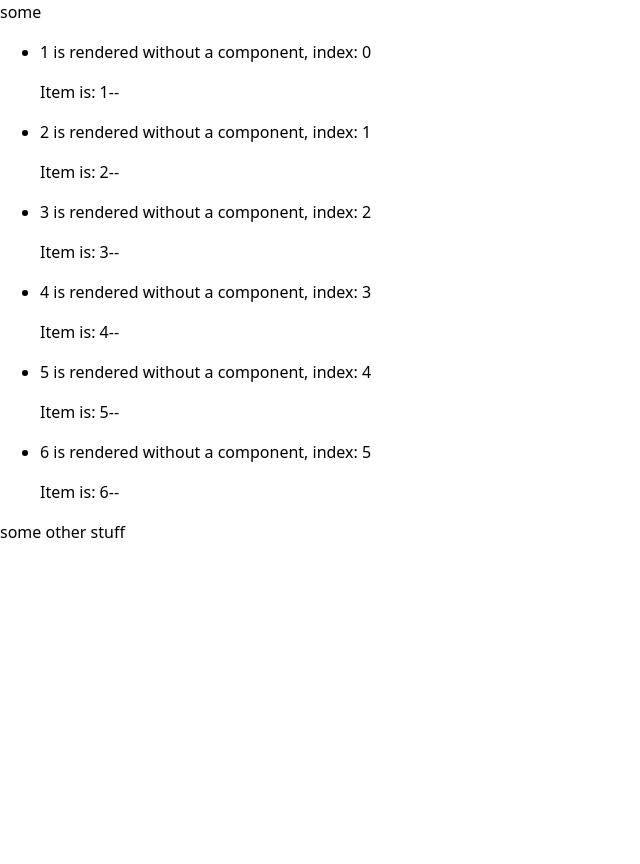
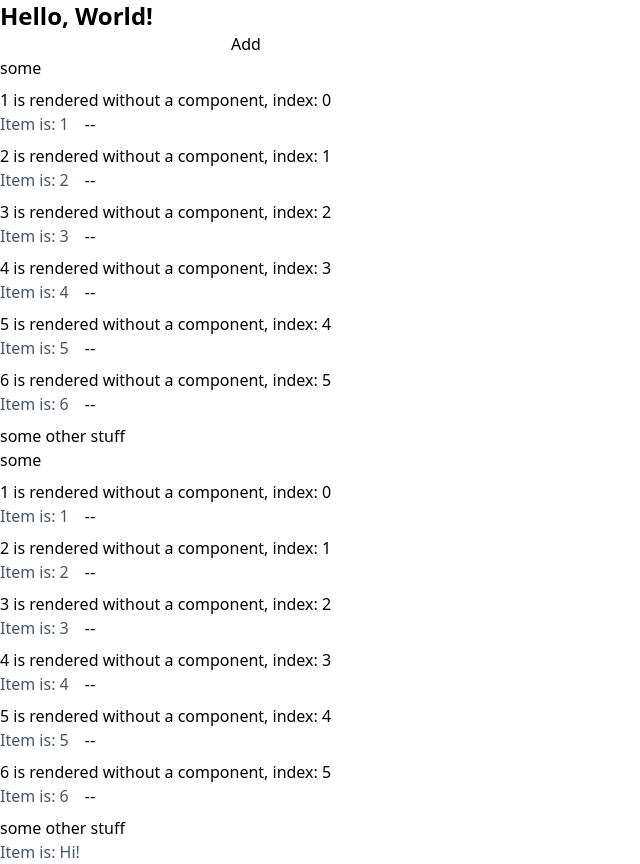
Before and after one commit to mpourismaiel/change, a website: page website/index.html in a window 1280 px wide. Shown: the whole page, without its empty margins (0-640 px from the left). Before the commit the page ends 800 px from the top, so only its background shows below. Drawn offline with nearby package versions, Linux system fonts and the light colour scheme; files that its build step writes are made by us from their sources.

Commit message:
event listeners and style handlers

```diff
--- a/change.js
+++ b/change.js
@@ -5,10 +5,12 @@ const pointers = {};
 const subscribers = {};
 
 function createPointer(pathInContext) {
+  const splitPath = pathInContext.toLowerCase().split(".");
+
   pointers[pathInContext] = {
     path: pathInContext,
     dependencies: [],
-    lookup: function (context, { original, path, newValue } = {}) {
+    lookup: function (context, { path, newValue } = {}) {
       if (newValue) {
         if (path === pathInContext) {
           // Update context using the new value
@@ -22,18 +24,13 @@ function createPointer(pathInContext) {
           return { value: newValue, type: "variable", original: pathInContext };
         }
       }
-      const variable = pathInContext
-        .split(".")
-        .reduce((acc, key) => acc[key], context);
+
+      const variable = splitPath.reduce((acc, key) => acc[key], context);
       return variable;
     },
   };
 
   return pointers[pathInContext];
-}
-
-function createVariable(path) {
-  return createPointer(path);
 }
 
 function parseNode(node) {
@@ -206,12 +203,24 @@ function parseNode(node) {
         }
       } else if (child.nodeType === Node.ELEMENT_NODE) {
         const parsedChild = parseNode(child);
-        // TODO: simplify this
-        parsedChild.eventListeners = Array.from(parsedChild.node.attributes)
-          .map((attr) => attr.name)
-          .filter((name) => name.startsWith("on:"))
-          .map((name) => name.replace(/^on:/, ""))
-          .forEach((name) => parsedChild.node.removeAttribute(`on:${name}`));
+
+        parsedChild.eventListeners = Array.from(
+          parsedChild.node.attributes
+        ).reduce((acc, attr) => {
+          if (!attr.name.startsWith("on:") || !variableReg.test(attr.value)) {
+            return acc;
+          }
+
+          parsedChild.node.removeAttribute(attr.name);
+          const eventHandler = attr.value.match(variableReg)[1];
+          acc.push({
+            value: createPointer(eventHandler),
+            original: eventHandler,
+            event: attr.name.replace(/^on:/, ""),
+            type: "eventListener",
+          });
+          return acc;
+        }, []);
 
         if (insideBlock) {
           content[content.length - 1].content.push(parsedChild);
@@ -228,18 +237,33 @@ function parseNode(node) {
   return result;
 }
 
+function handleEventListeners(node, context, element) {
+  if (!node.eventListeners) {
+    return element;
+  }
+
+  node.eventListeners.forEach(({ value, event }) => {
+    const callback = value.lookup(context).value;
+    element.addEventListener(event, callback);
+  });
+
+  return element;
+}
+
 function renderNode(parent, node, context) {
   if (typeof node === "string") {
-    parent.appendChild(document.createTextNode(node));
+    parent.appendChild(
+      handleEventListeners(node, context, document.createTextNode(node))
+    );
   } else if (node.node === "variable") {
     const textNode = document.createTextNode(node.render(context));
     node.addDependency(textNode, context);
-    parent.appendChild(textNode);
+    parent.appendChild(handleEventListeners(node, context, textNode));
   } else if (node.node === "for") {
     const container = new DocumentFragment();
     node.render(container, context);
     node.addDependency(parent, context);
-    parent.appendChild(container);
+    parent.appendChild(handleEventListeners(node, context, container));
   } else if (node.node === "if") {
     // TODO: not working
     const condition = node.variables.condition.lookup(context);
@@ -255,8 +279,12 @@ function renderNode(parent, node, context) {
       element = document.createElement("div");
       element.setAttribute("change-is-fragment", "true");
     } else {
-      element = document.createElement(node.node.tagName);
-      element.context = context;
+      let tagName = node.node.tagName;
+      if (components[tagName.toUpperCase()]) {
+        element = new components[tagName.toUpperCase()](context);
+      } else {
+        element = document.createElement(tagName);
+      }
       Object.keys(node.node.attributes).forEach((key) => {
         let value = node.node.getAttribute(node.node.attributes[key].name);
         if (variableReg.test(value)) {
@@ -272,10 +300,10 @@ function renderNode(parent, node, context) {
     });
     if (element.getAttribute("change-is-fragment") === "true") {
       for (const child of Array.from(element.children)) {
-        parent.appendChild(child);
+        parent.appendChild(handleEventListeners(node, context, child));
       }
     } else {
-      parent.appendChild(element);
+      parent.appendChild(handleEventListeners(node, context, element));
     }
   }
 }
@@ -314,38 +342,37 @@ const updateData = (newData) => {
 function render() {
   templates.forEach((template) => {
     const name = template.getAttribute("name");
-    components[name] = class extends HTMLElement {
-      constructor() {
+    const componentName = name.toUpperCase();
+    components[componentName] = class extends HTMLElement {
+      constructor(parentContext = null) {
         super();
-        this.attachShadow({ mode: "open" });
-        const context = {
-          ...(this.context || {}),
+        const props = {
+          ...(parentContext || {}),
           ...Array.from(this.attributes).reduce((acc, attr) => {
-            acc[attr.name] = { value: attr.value, type: "text" };
+            if (attr.name === "class" || attr.name === "id") {
+              return acc;
+            }
+
+            if (variableReg.test(attr.value)) {
+              const variable = attr.value.match(variableReg)[1];
+              acc[attr.name] = {
+                original: variable,
+                value: createPointer(variable).lookup(parentContext || data),
+                type: "variable",
+              };
+            } else {
+              acc[attr.name] = { value: attr.value, type: "text" };
+            }
             return acc;
           }, {}),
         };
 
-        Object.keys(data).forEach((key) => {
-          const variableKey = Array.from(this.attributes).find(
-            (attr) => attr.value === key
-          );
-
-          if (variableKey) {
-            context[variableKey.name] = {
-              original: key,
-              value: data[key],
-              type: "variable",
-            };
-          }
-        });
-
         const instance = template.content.cloneNode(true);
         const parsed = parseNode(instance);
-        renderNode(this.shadowRoot, parsed, context);
+        renderNode(this, parsed, props);
       }
     };
 
-    customElements.define(name, components[name]);
+    customElements.define(name, components[componentName]);
   });
 }
--- a/website/index.html
+++ b/website/index.html
@@ -9,7 +9,7 @@
     <h1 class="text-2xl font-bold">Hello, {name}!</h1>
   </template>
   <template name="list-modify">
-    <form>
+    <form on:submit="{submitHandler}">
       <input type="text" name="item" />
       <button type="submit">Add</button>
     </form>
@@ -18,7 +18,7 @@
     <span>some</span>
     <ul>
       {#for list as item, i}
-      <li>
+      <li class="my-2">
         <p>{item} is rendered without a component, index: {i}</p>
         <text-secondary item="{item}"></text-secondary>
         <span class="mx-2">--</span>
@@ -36,11 +36,11 @@
     <span class="text-gray-600 mr-2">Item is: {item}</span>
   </template>
   <body>
-    <!-- <header-hello name="World"></header-hello>
-    <list-modify></list-modify> -->
-    <my-random-list list="shit"></my-random-list>
-    <!-- <my-random-list list="list.shit"></my-random-list> -->
-    <!-- <text-secondary item="fuck"></text-secondary> -->
+    <header-hello name="World"></header-hello>
+    <list-modify submitHandler="{fn}"></list-modify>
+    <my-random-list list="{shit}"></my-random-list>
+    <my-random-list list="{list.shit}"></my-random-list>
+    <text-secondary item="{fuck}"></text-secondary>
     <script src="../change.js"></script>
     <script>
       updateData({
@@ -48,6 +48,7 @@
         shit: [1, 2, 3, 4, 5, 6],
         fuck: "Hi!",
         fn: (e) => {
+          e.preventDefault();
           console.log("submitted", e);
           data.shit.push(data.length);
         },
```
